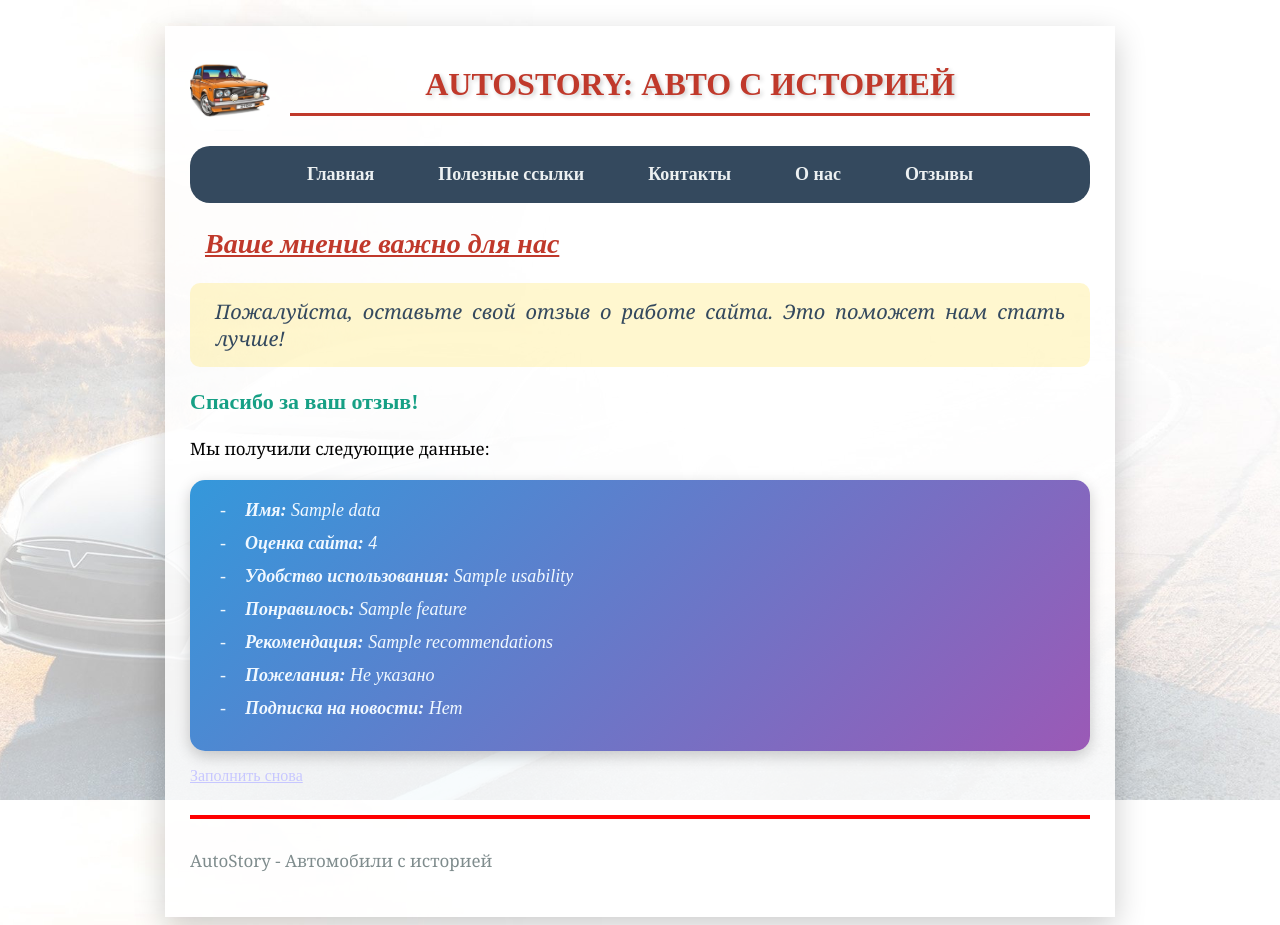
After one commit to LevIvanov1/Auto_DjangoWeb_IvanovLev, a Django app: template templates/Auto_DjangoWeb_IvanovLev/pool.html in a window 1280 px wide. The commit adds this page. Run offline with Django 3.2, Linux system fonts and the light colour scheme; the template is opened without the code that fills it: most values are stand-ins (such as "Sample title", 1, 10 or a date in 2020).

Commit message:
Обратная связь

```diff
--- a/templates/Auto_DjangoWeb_IvanovLev/layout.html
+++ b/templates/Auto_DjangoWeb_IvanovLev/layout.html
@@ -20,6 +20,7 @@
             <a href="{% url 'links' %}">Полезные ссылки</a>
             <a href="{% url 'contact' %}">Контакты</a>
             <a href="{% url 'about' %}">О нас</a>
+            <a href="{% url 'pool' %}">Отзывы</a>
         </div>
 
         <div class="content">
--- /dev/null
+++ b/templates/Auto_DjangoWeb_IvanovLev/pool.html
@@ -0,0 +1,35 @@
+{% extends "Auto_DjangoWeb_IvanovLev/layout.html" %}
+{% load static %}
+{% block title %}AutoStory | Отзывы{% endblock %}
+{% block content %}
+<h2>Ваше мнение важно для нас</h2>
+<p class="intro">Пожалуйста, оставьте свой отзыв о работе сайта. Это поможет нам стать лучше!</p>
+
+{% if form %}
+<form method="post">
+    {% csrf_token %}
+    {{ form.as_p }}
+    <button type="submit">Отправить отзыв</button>
+</form>
+{% else %}
+<h3>Спасибо за ваш отзыв!</h3>
+<p>Мы получили следующие данные:</p>
+<ul>
+    <li><strong>Имя:</strong> {{ data.name }}</li>
+    <li><strong>Оценка сайта:</strong> {{ data.rating }}</li>
+    <li><strong>Удобство использования:</strong> {{ data.usability }}</li>
+    <li>
+        <strong>Понравилось:</strong>
+        {% if data.features %}
+        {% for f in data.features %}{{ f }}{% if not forloop.last %}, {% endif %}{% endfor %}
+        {% else %}
+        Не выбрано
+        {% endif %}
+    </li>
+    <li><strong>Рекомендация:</strong> {{ data.recommendations }}</li>
+    <li><strong>Пожелания:</strong> {{ data.message|default:"Не указано" }}</li>
+    <li><strong>Подписка на новости:</strong> {% if data.contact %}Да{% else %}Нет{% endif %}</li>
+</ul>
+<a href="{% url 'pool' %}">Заполнить снова</a>
+{% endif %}
+{% endblock %}
```
Also changed, not shown: 1 other file.
